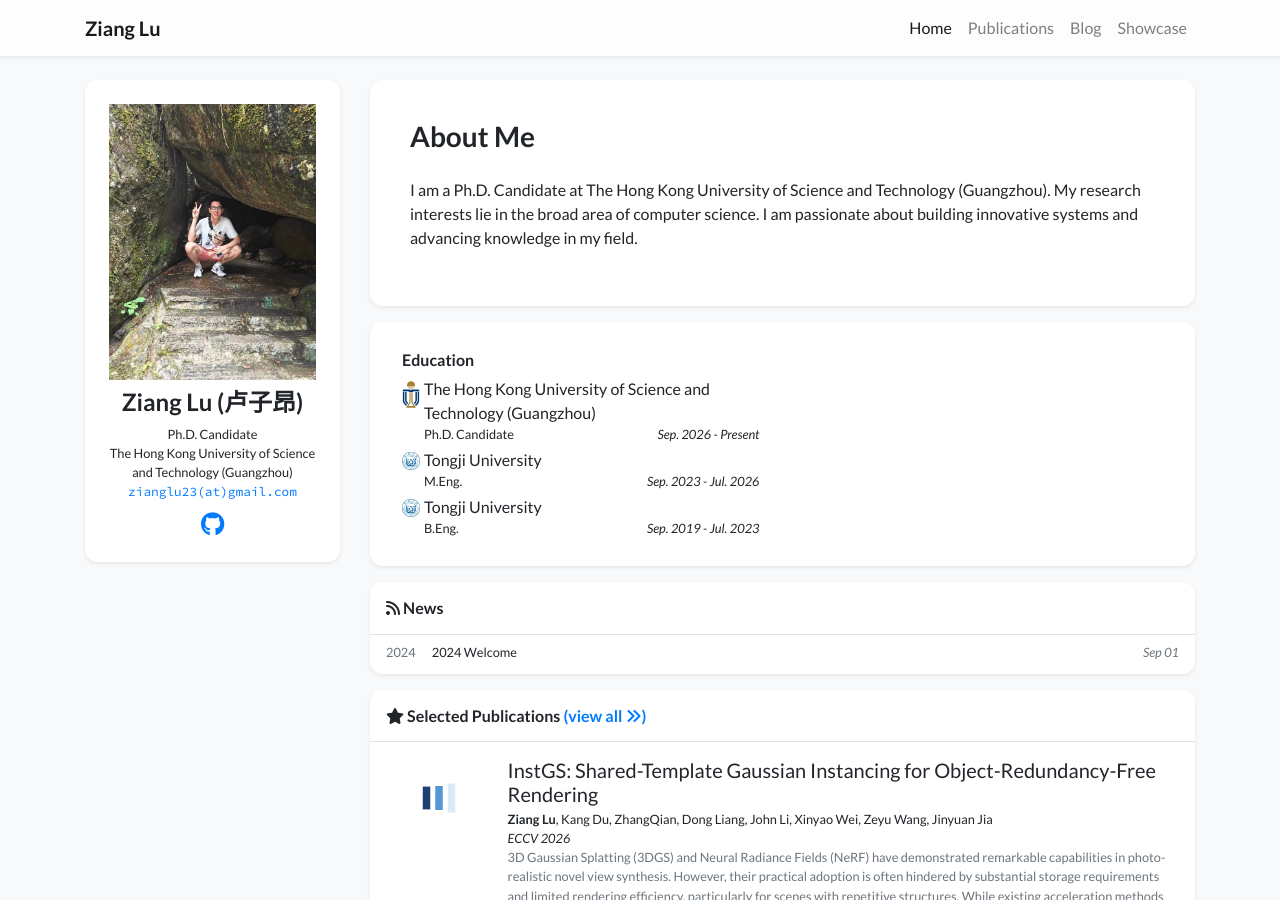
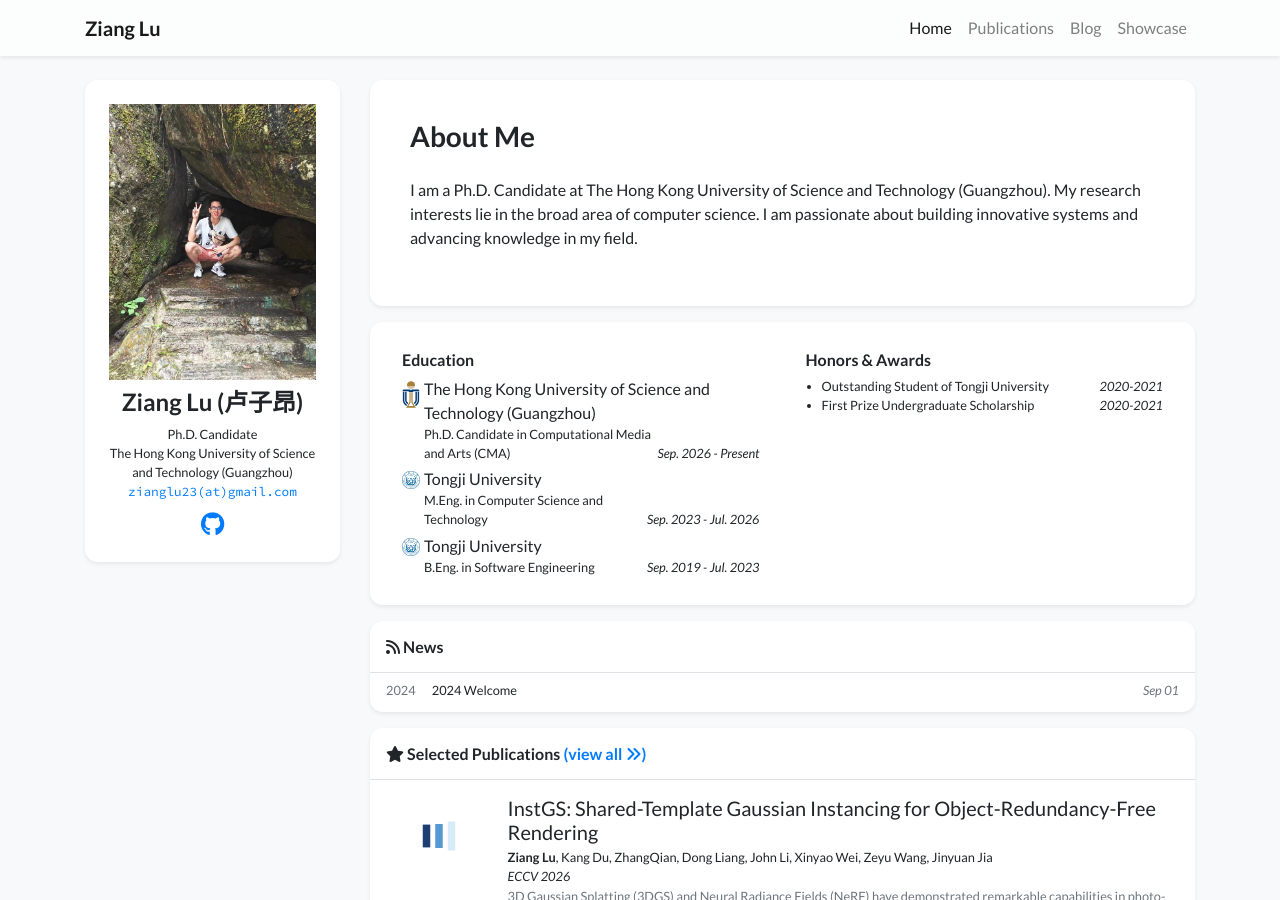
Before and after one commit to Strange-tech/Strange-tech.github.io, a Jekyll site: the page built from index.html, in a window 1280 px wide and 900 px high. Built offline with Jekyll 4.4.1, drawn with Linux system fonts in a browser that asks for light colours; nearby versions of some CDN libraries; a style sheet for code colours, icons or effects is not loaded.

Commit message:
Add awards

```diff
--- a/_data/profile.yml
+++ b/_data/profile.yml
@@ -34,15 +34,15 @@ education:
 - name: The Hong Kong University of Science and Technology (Guangzhou)
   logo: /assets/images/badges/HKUST.svg
   position: >-
-    Ph.D. Candidate
+    Ph.D. Candidate in Computational Media and Arts (CMA)
   date: Sep. 2026 - Present
 - name: Tongji University
   logo: /assets/images/badges/tongji.png
-  position: M.Eng.
+  position: M.Eng. in Computer Science and Technology
   date: Sep. 2023 - Jul. 2026
 - name: Tongji University
   logo: /assets/images/badges/tongji.png
-  position: B.Eng.
+  position: B.Eng. in Software Engineering
   date: Sep. 2019 - Jul. 2023
 
 # experience:
@@ -52,5 +52,7 @@ education:
 #   date: Sep. 2022 - Jul. 2023
 
 awards:
-# - name: Award Name
-#   date: 2024
+- name: Outstanding Student of Tongji University
+  date: 2020-2021
+- name: First Prize Undergraduate Scholarship
+  date: 2020-2021
```
